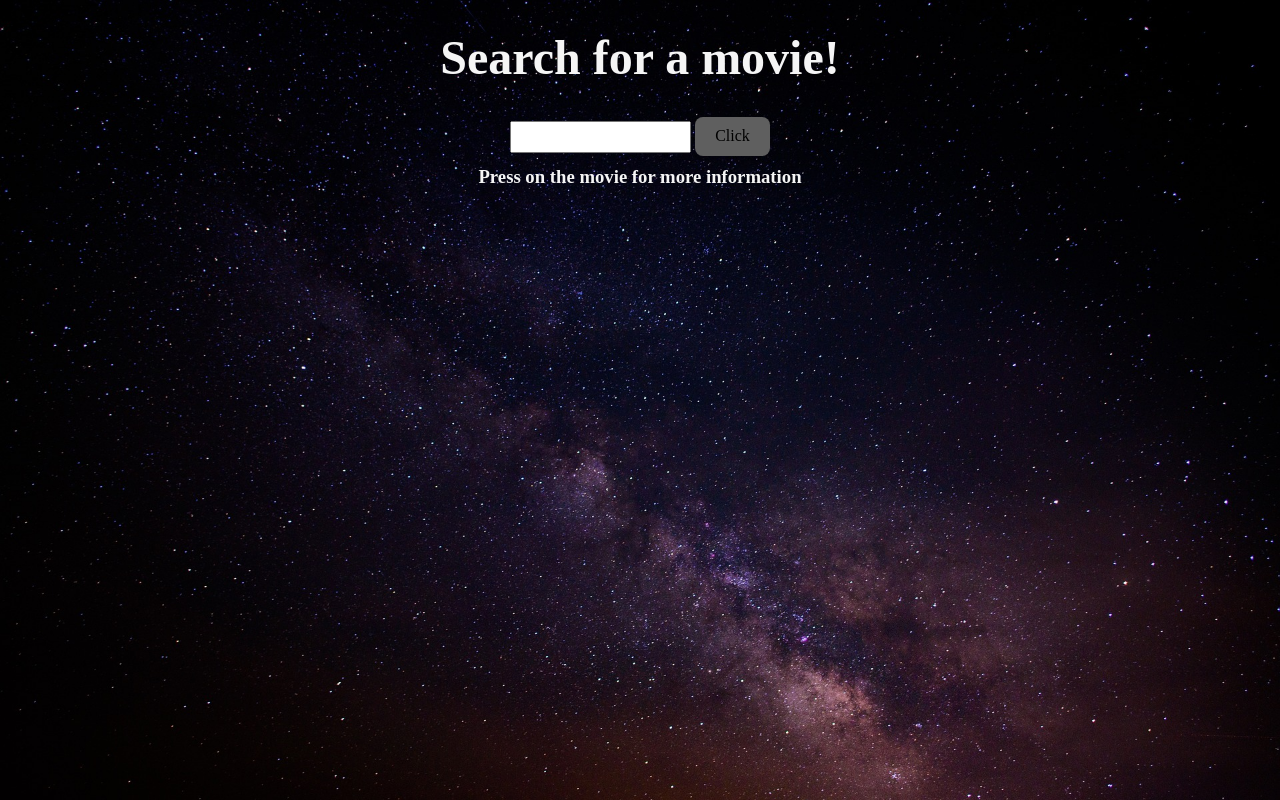
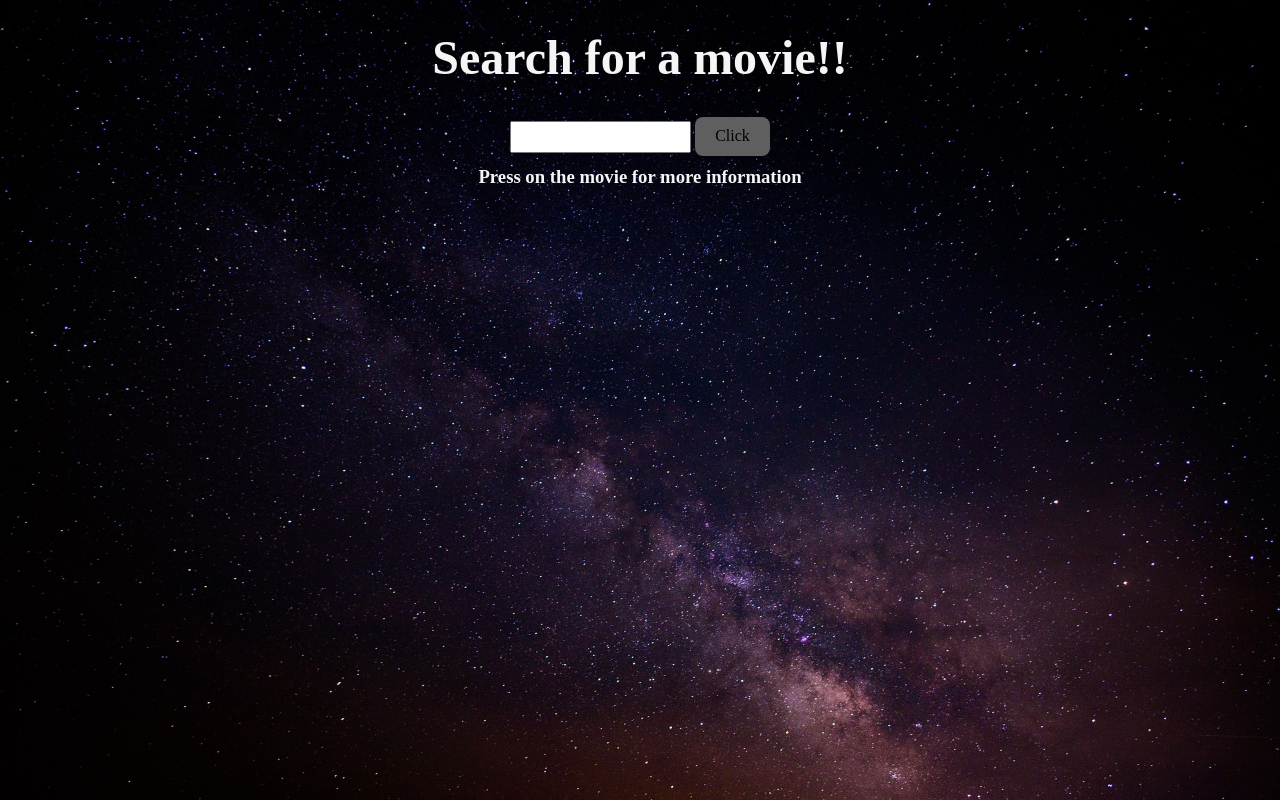
Before and after one commit to AsrinneNazari/moviePage, a website built with Vite: page index.html in a window 1280 px wide. Built offline with nearby package versions, Linux system fonts and the light colour scheme.

Commit message:
Update index.html

```diff
--- a/index.html
+++ b/index.html
@@ -11,7 +11,7 @@
   </head>
   <body>
     <div id="container">
-      <h1>Search for a movie!</h1>
+      <h1>Search for a movie!!</h1>
       <form id="searchForm">
           <input type="text" id ="searchText">
           <button>Click</button>
```
